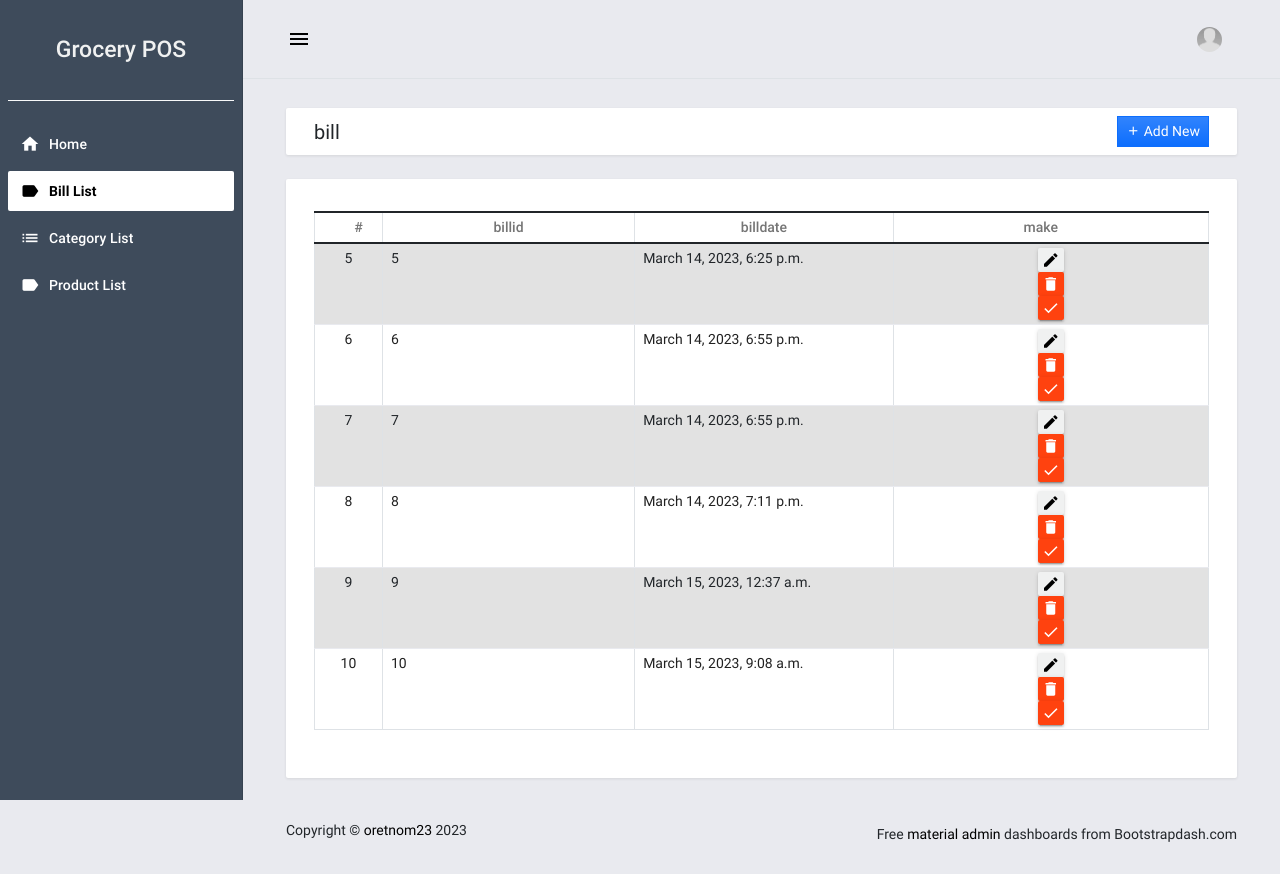
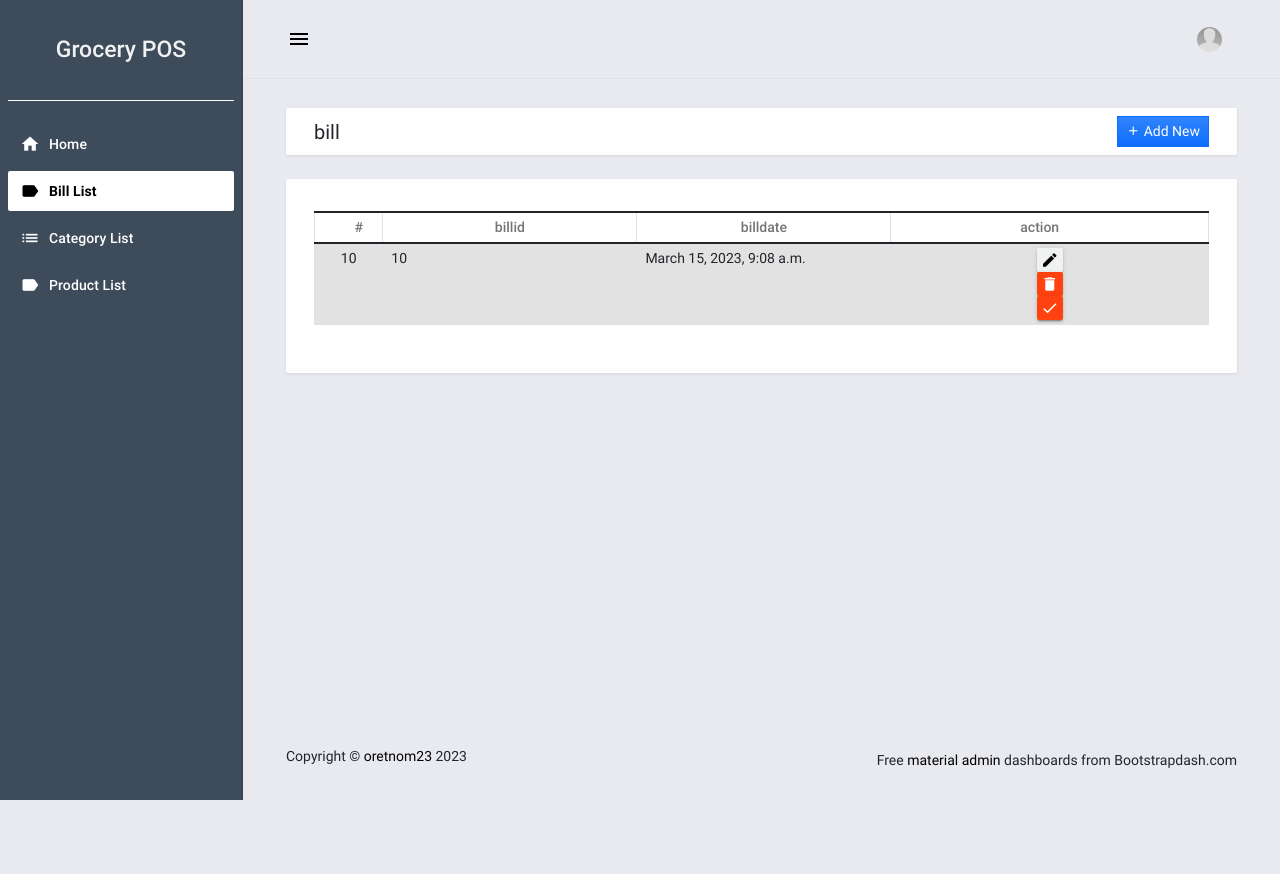
Before and after one commit to SuperPeterl/DataBaseDesign-WebRestaurantManage-Django, a Django app: page /bill in a window 1280 px wide. After the commit the page ends 800 px from the top, so only its background shows below. Run offline with Django 3.2, Linux system fonts and the light colour scheme; a user stored in the database is signed in; data comes from the database, SQL or seed files in the repository; both versions use the stored data as it was after the commit; some libraries are stand-ins or nearby versions.

Commit message:
wow it run

```diff
--- a/posApp/models.py
+++ b/posApp/models.py
@@ -70,9 +70,9 @@ class salesItems(models.Model):
     total = models.FloatField(default=0)
 
 class Bills(models.Model):
-    #salesItems_id = models.ForeignKey(salesItems,on_delete=models.CASCADE,on_delete=models.CASCADE)
     text = models.DateTimeField(default=timezone.now)
     sale_id = models.ForeignKey(Sales,on_delete=models.CASCADE)
+    checkout = models.BooleanField(default=False)
     def __str__(self) -> str:
         return self.id
 
--- a/posApp/templates/posApp/bill.html
+++ b/posApp/templates/posApp/bill.html
@@ -24,7 +24,7 @@
                         <th class="text-center py-1">#</th>
                         <th class="text-center py-1">billid</th>
                         <th class="text-center py-1">billdate</th>
-                        <th class="text-center py-1">make</th>
+                        <th class="text-center py-1">action</th>
                     </tr>
                 </thead>
                 <tbody>
@@ -47,7 +47,7 @@
                             <form action="{% url 'manage_bill_checkout' %}" method="post">
                                 {% csrf_token %}
                                 <input type="hidden" name="id" value="{{ bill.id }}">
-                                <button class="mdc-button mdc-button--raised p-1 icon-button filled-button--danger mdc-ripple-upgraded delete-data" type="submit" title="checkout">
+                                <button class="mdc-button mdc-button--raised p-1 icon-button filled-button--danger mdc-ripple-upgraded delete-data" type="submit">
                                   <i class="material-icons mdc-button__icon">checkout</i>
                                 </button>
                             </form>
--- a/posApp/views.py
+++ b/posApp/views.py
@@ -318,7 +318,7 @@ def employees(request):
 
 @login_required
 def bill(request):
-    b = Bills.objects.all()
+    b = Bills.objects.filter(checkout = False)
     [x.save() for x in b]
     context = {
         'bills':b
@@ -399,7 +399,11 @@ def manage_bill_checkout(request):
     id = request.POST.get('id')
     print(id,'-----------------------------')
     bill = Bills.objects.get(id = id)
+    bill.checkout = True
+    bill.save()
     sales = Sales.objects.get(id = bill.sale_id.id)
+    sales.sub_total = salesItems.objects.filter(sale_id = sales.id).aggregate(Sum('total'))['total__sum']
+    sales.save()
     transaction = {}
     for field in Sales._meta.get_fields():
         if field.related_model is None:
@@ -412,4 +416,5 @@ def manage_bill_checkout(request):
         "salesItems" : ItemList
     }
     print(context)
+    print(sales.sub_total)
     return render(request, 'posApp/precheckout.html',context)
```
Also changed, not shown: db.sqlite3, posApp/migrations/0003_bills_checkout.py (added).
